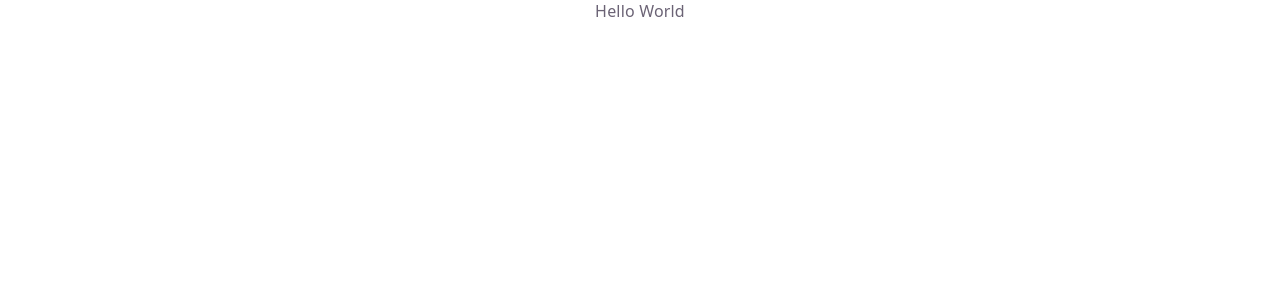
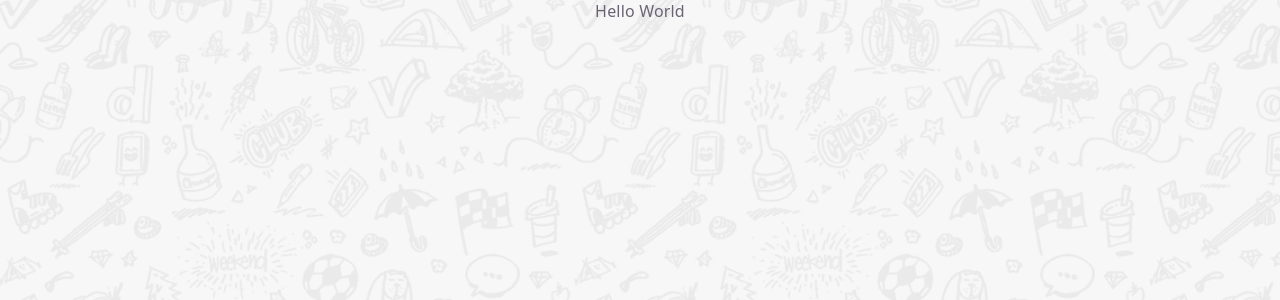
Before and after one commit to deminiro/doodle-frontend-engineer, a React (Vite) app: page / in a window 1280 px wide. Shown: the top 300 px of the page. Built offline with nearby package versions, Linux system fonts and the light colour scheme.

Commit message:
feat: added background image to application
Follow design requirements for application by setting optimized background image to body

```diff
--- a/src/index.css
+++ b/src/index.css
@@ -61,6 +61,10 @@
 
 body {
   margin: 0;
+  background-image: url('./assets/background.png');
+  background-size: cover;
+  background-position: center;
+  background-repeat: no-repeat;
 }
 
 h1,
```
Also changed, not shown: src/assets/background.png (added).
